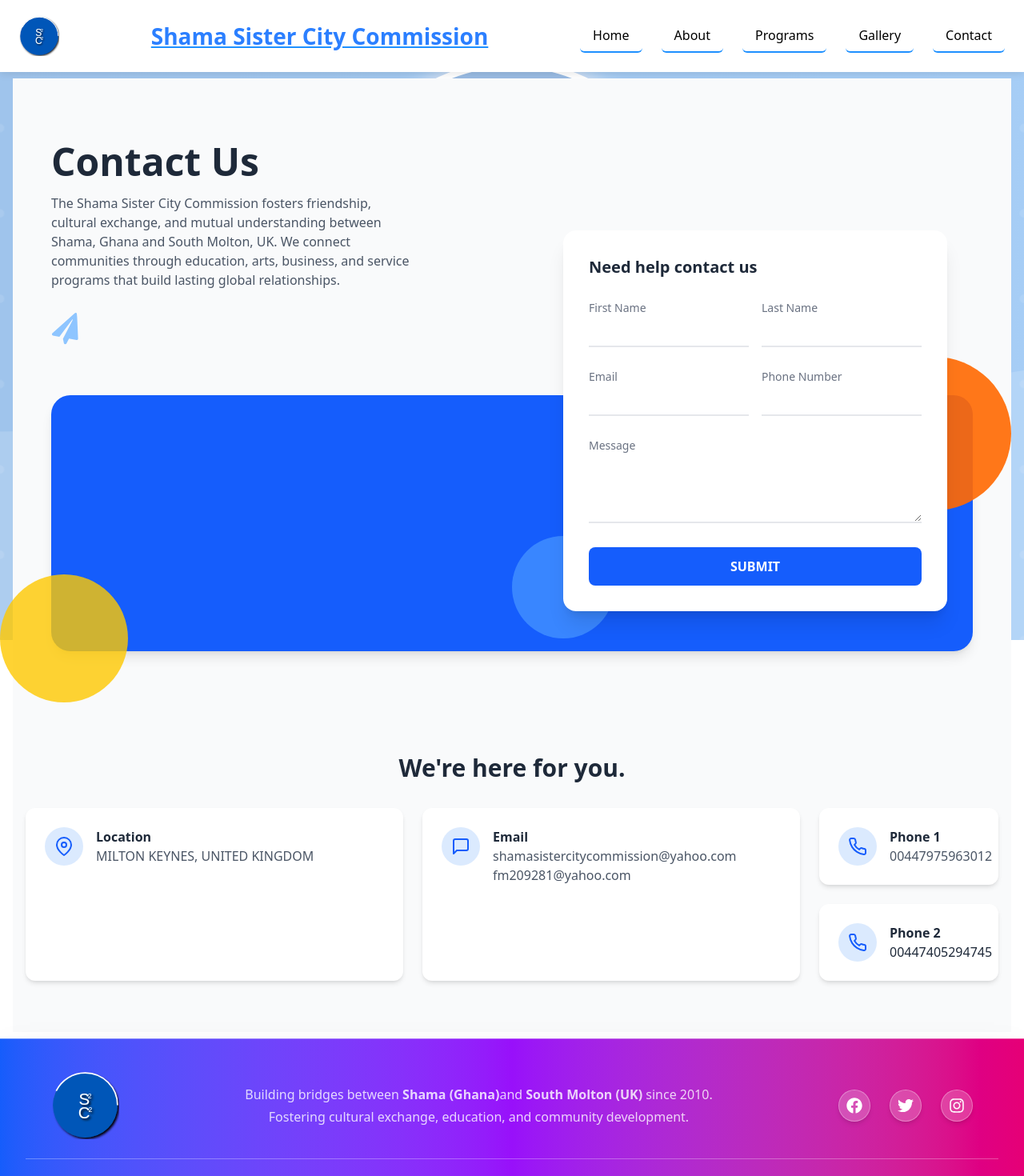
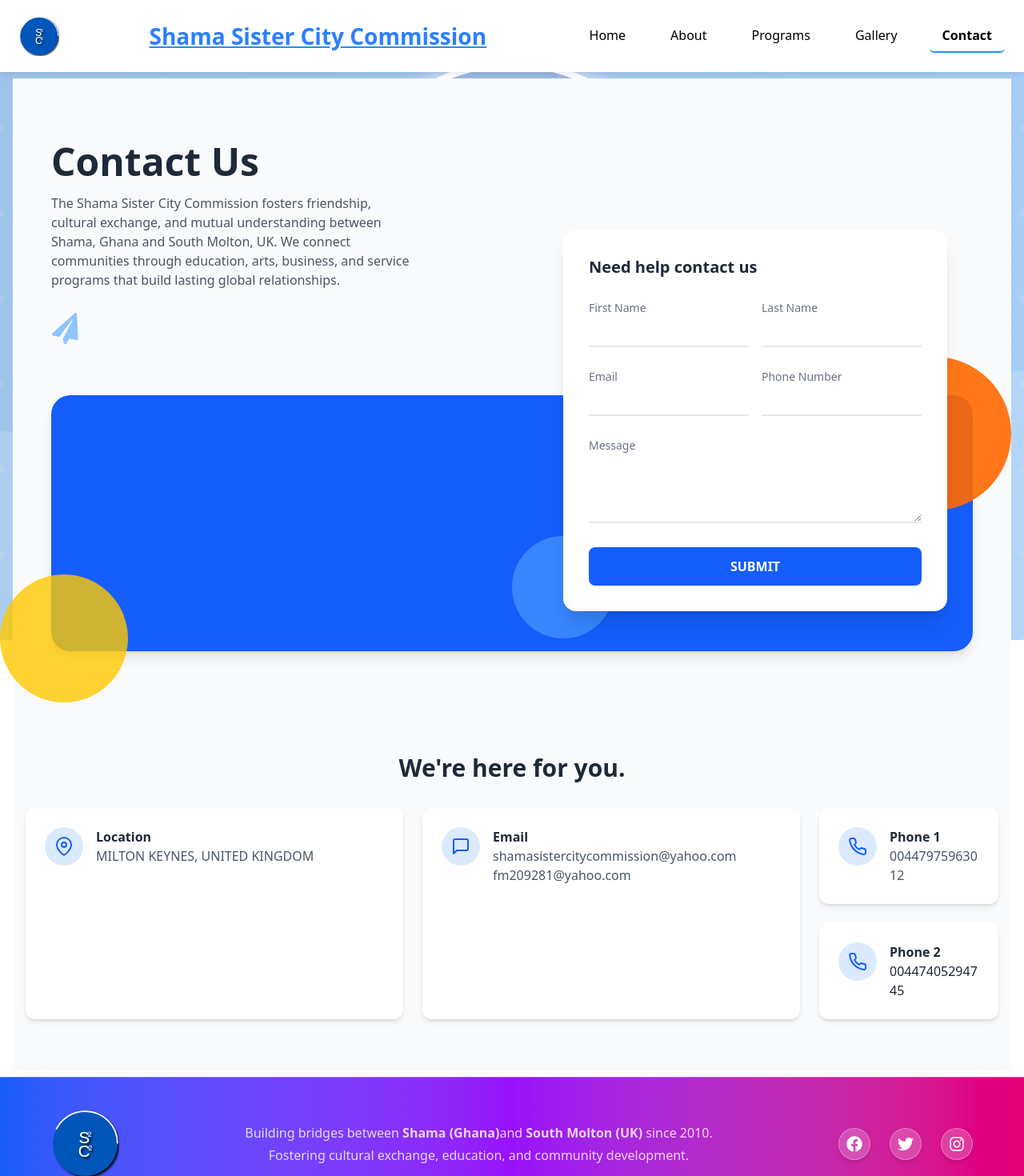
Before and after one commit to Augnorms/travel_agency_app, a Next.js app: page /contact in a window 1280 px wide. Shown: the top 1470 px of the page at 80% size. Built offline with nearby package versions, Linux system fonts and the light colour scheme.

Commit message:
fixes in contact and footer

```diff
--- a/src/components/contactForm.tsx
+++ b/src/components/contactForm.tsx
@@ -5,7 +5,7 @@ import { FaPaperPlane } from "react-icons/fa";
 export default function ContactPage() {
   const [status, setStatus] = useState(""); // "success", "error", "sending", or ""
 
- const handleSubmit = async (e: React.FormEvent<HTMLFormElement>) => {
+  const handleSubmit = async (e: React.FormEvent<HTMLFormElement>) => {
     e.preventDefault();
     setStatus("sending");
 
@@ -235,9 +235,7 @@ export default function ContactPage() {
               </div>
               <div className="text-left">
                 <p className="font-semibold text-gray-800">Location</p>
-                <p className="text-gray-600">
-                  MILTON KEYNES, UNITED KINGDOM
-                </p>
+                <p className="text-gray-600">MILTON KEYNES, UNITED KINGDOM</p>
               </div>
             </div>
 
@@ -250,7 +248,7 @@ export default function ContactPage() {
                 <p className="font-semibold text-gray-800">Email</p>
                 <p className="text-gray-600 truncate">
                   shamasistercitycommission@yahoo.com
-                  <br/>
+                  <br />
                   fm209281@yahoo.com
                 </p>
               </div>
@@ -260,27 +258,23 @@ export default function ContactPage() {
             <div className="md:col-span-1 space-y-6">
               {/* Phone Card */}
               <div className="bg-white rounded-xl shadow-md p-6 flex items-start space-x-4">
-                <div className="bg-blue-100 p-3 rounded-full">
+                <div className="bg-blue-100 p-3 rounded-full shrink-0">
                   <FiPhone className="w-6 h-6 text-blue-600" />
                 </div>
-                <div className="text-left">
+                <div className="text-left min-w-0">
                   <p className="font-semibold text-gray-800">Phone 1</p>
-                  <p className="text-gray-600">
-                    00447975963012
-                  </p>
+                  <p className="text-gray-600 break-words">00447975963012</p>
                 </div>
               </div>
 
-              {/* Live Chat Card */}
+              {/* Phone 2 Card */}
               <div className="bg-white rounded-xl shadow-md p-6 flex items-start space-x-4">
-                <div className="bg-blue-100 p-3 rounded-full">
+                <div className="bg-blue-100 p-3 rounded-full shrink-0">
                   <FiPhone className="w-6 h-6 text-blue-600" />
                 </div>
-                <div className="text-left">
+                <div className="text-left min-w-0">
                   <p className="font-semibold text-gray-800">Phone 2</p>
-                  <p className="text-gray-800">
-                    00447405294745
-                  </p>
+                  <p className="text-gray-800 break-words">00447405294745</p>
                 </div>
               </div>
             </div>
--- a/src/components/footer.tsx
+++ b/src/components/footer.tsx
@@ -33,7 +33,7 @@ export default function Footer() {
         {/* Social Icons */}
         <div className="flex space-x-6 justify-center md:justify-end">
           <a
-            href="#"
+            href="https://web.facebook.com/francis.mensah.1614"
             aria-label="Facebook"
             className="w-10 h-10 flex items-center justify-center
                rounded-full bg-white/20 text-white text-xl
--- a/src/components/header.tsx
+++ b/src/components/header.tsx
@@ -2,6 +2,7 @@
 
 import React, { useState } from "react";
 import Link from "next/link";
+import { usePathname } from "next/navigation"; // ✅ Import for active route
 import Logo from "./logo";
 import { HiMenu, HiX } from "react-icons/hi";
 
@@ -27,6 +28,7 @@ export default function Header({
   className = "",
 }: HeaderProps) {
   const [isOpen, setIsOpen] = useState(false);
+  const pathname = usePathname(); // ✅ get current route
 
   return (
     <header
@@ -37,7 +39,7 @@ export default function Header({
         boxShadow: `0 2px 10px ${shadowColor}`,
       }}
     >
-      {/* Logo (hidden on mobile, visible md+) */}
+      {/* Logo */}
       <div className="flex">
         <Logo width={50} height={50} />
       </div>
@@ -48,24 +50,28 @@ export default function Header({
         </h2>
       </div>
 
-
       {/* Desktop nav */}
       <nav className="hidden md:flex space-x-6">
-        {navItems.map((item, idx) => (
+        {navItems.map((item, idx) => {
+          const isActive = pathname === item.href; // ✅ check if active
+          return (
             <Link
               key={idx}
               href={item.href}
-            className="
-              px-4 py-2 rounded-md border-b-2 border-b-[dodgerblue]
-              transition transform duration-200
+              className={`px-4 py-2 rounded-md border-b-2 transition transform duration-200
                 hover:scale-110 hover:shadow-lg
-
-            "
+                ${
+                  isActive
+                    ? "border-b-[dodgerblue] font-bold text-blue-600" // ✅ Active style
+                    : "border-b-transparent"
+                }
+              `}
               style={{ color: textColor }}
             >
               {item.label}
             </Link>
-        ))}
+          );
+        })}
       </nav>
 
       {/* Mobile Hamburger */}
@@ -86,7 +92,7 @@ export default function Header({
           shadow-lg flex flex-col items-start space-y-6 py-10 px-6
           transform transition-transform duration-300 ease-in-out
           md:hidden z-50
-        ${isOpen ? "translate-x-" : "-translate-x-full"}
+          ${isOpen ? "translate-x-0" : "-translate-x-full"}
         `}
       >
         {/* Close button inside menu */}
@@ -97,22 +103,27 @@ export default function Header({
           <HiX />
         </button>
 
-        {navItems.map((item, idx) => (
+        {navItems.map((item, idx) => {
+          const isActive = pathname === item.href;
+          return (
             <Link
               key={idx}
               href={item.href}
-            className="
-                px-4 py-2 rounded-md border-b-2 border-b-transparent
-                transition transform duration-200
+              className={`px-4 py-2 rounded-md border-b-2 transition transform duration-200
                 hover:scale-110 hover:shadow-lg
-                hover:border-b-[dodgerblue]
-            "
+                ${
+                  isActive
+                    ? "border-b-[dodgerblue] font-bold text-blue-600"
+                    : "border-b-transparent"
+                }
+              `}
               style={{ color: textColor }}
               onClick={() => setIsOpen(false)}
             >
               {item.label}
             </Link>
-        ))}
+          );
+        })}
       </div>
     </header>
   );
```
Lines whose indentation alone changed are shown as unchanged.
